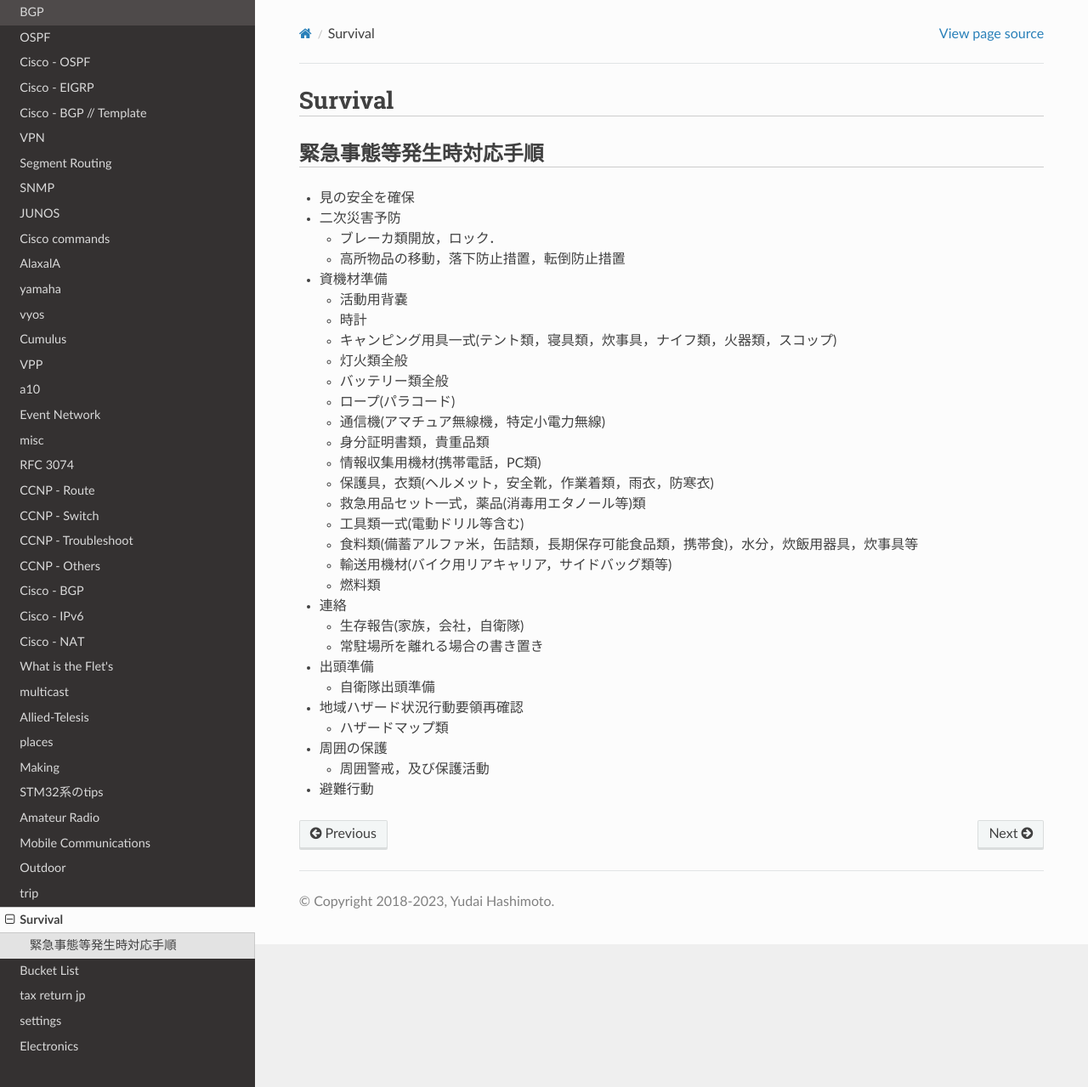
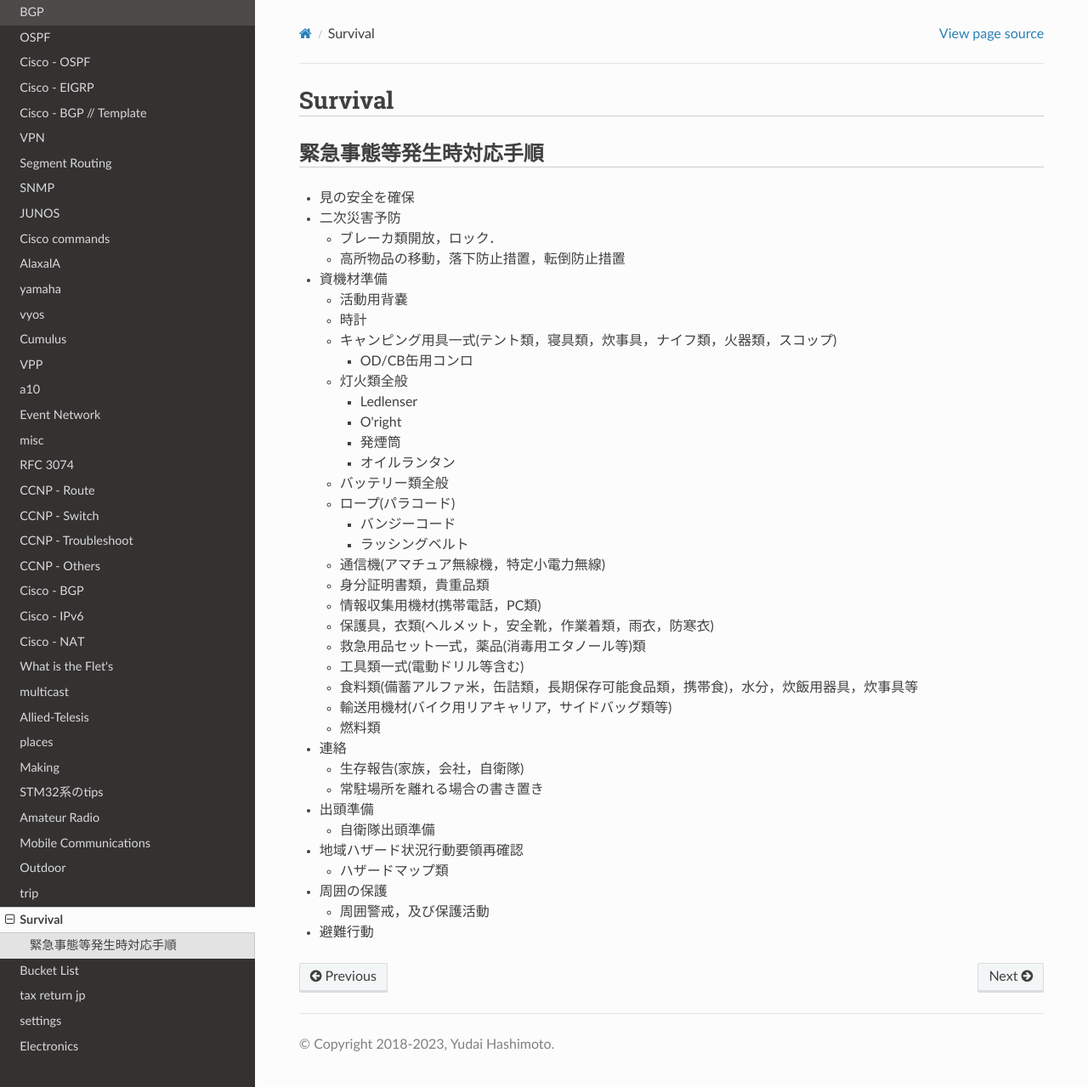
Before and after one commit to jp7fkf/JP7FKF-Warehouse, a Sphinx documentation site: the page built from source/hobbies/survival.md, in a window 1280 px wide and 1279 px high. Shown: the whole window at 85% size. Built offline with Sphinx 7.4.7 and the Read the Docs theme 2.0.0, drawn with Linux system fonts in a browser that asks for light colours.

Commit message:
2024-01-12 20:44:25 JST

```diff
--- a/source/hobbies/survival.md
+++ b/source/hobbies/survival.md
@@ -9,9 +9,16 @@
   - 活動用背嚢
   - 時計
   - キャンピング用具一式(テント類，寝具類，炊事具，ナイフ類，火器類，スコップ)
+    - OD/CB缶用コンロ
   - 灯火類全般
+    - Ledlenser
+    - O'right
+    - 発煙筒
+    - オイルランタン
   - バッテリー類全般
   - ロープ(パラコード)
+    - バンジーコード
+    - ラッシングベルト
   - 通信機(アマチュア無線機，特定小電力無線)
   - 身分証明書類，貴重品類
   - 情報収集用機材(携帯電話，PC類)
```
